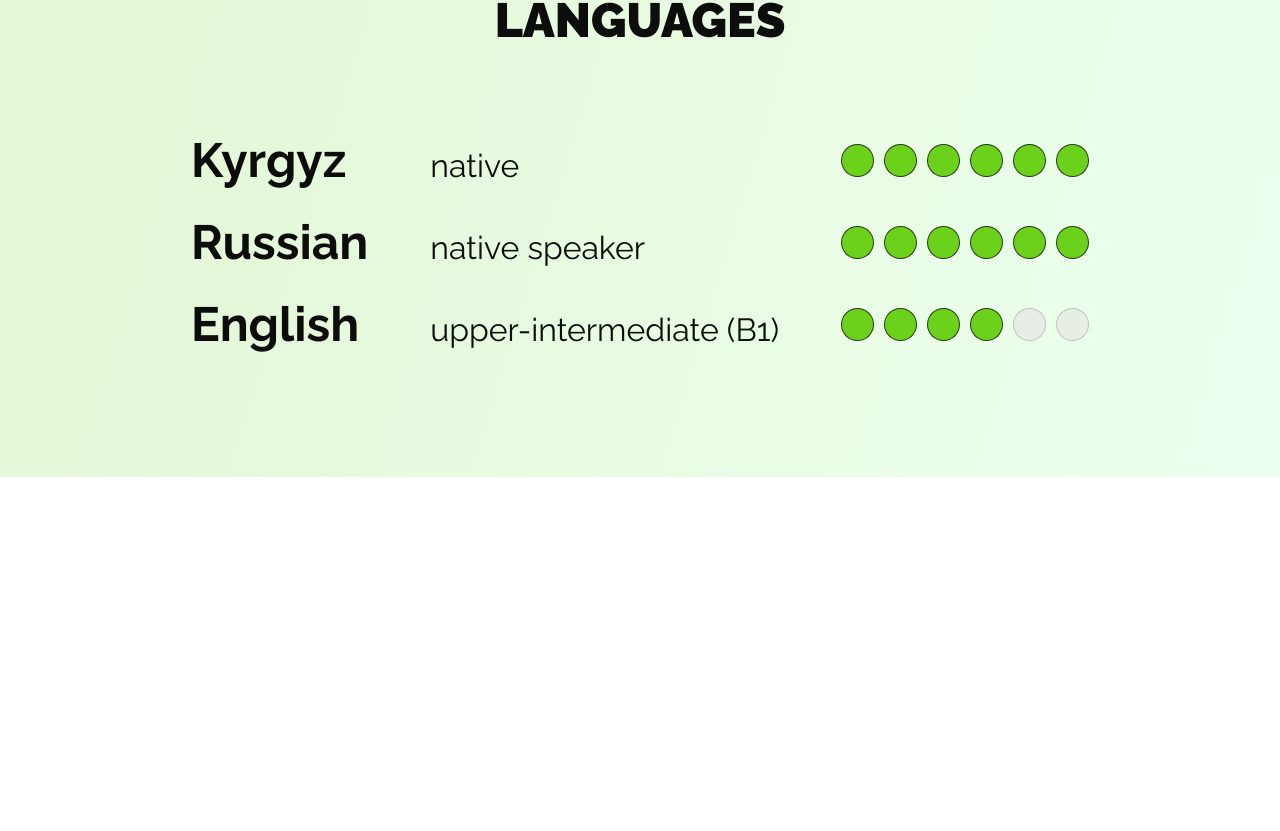
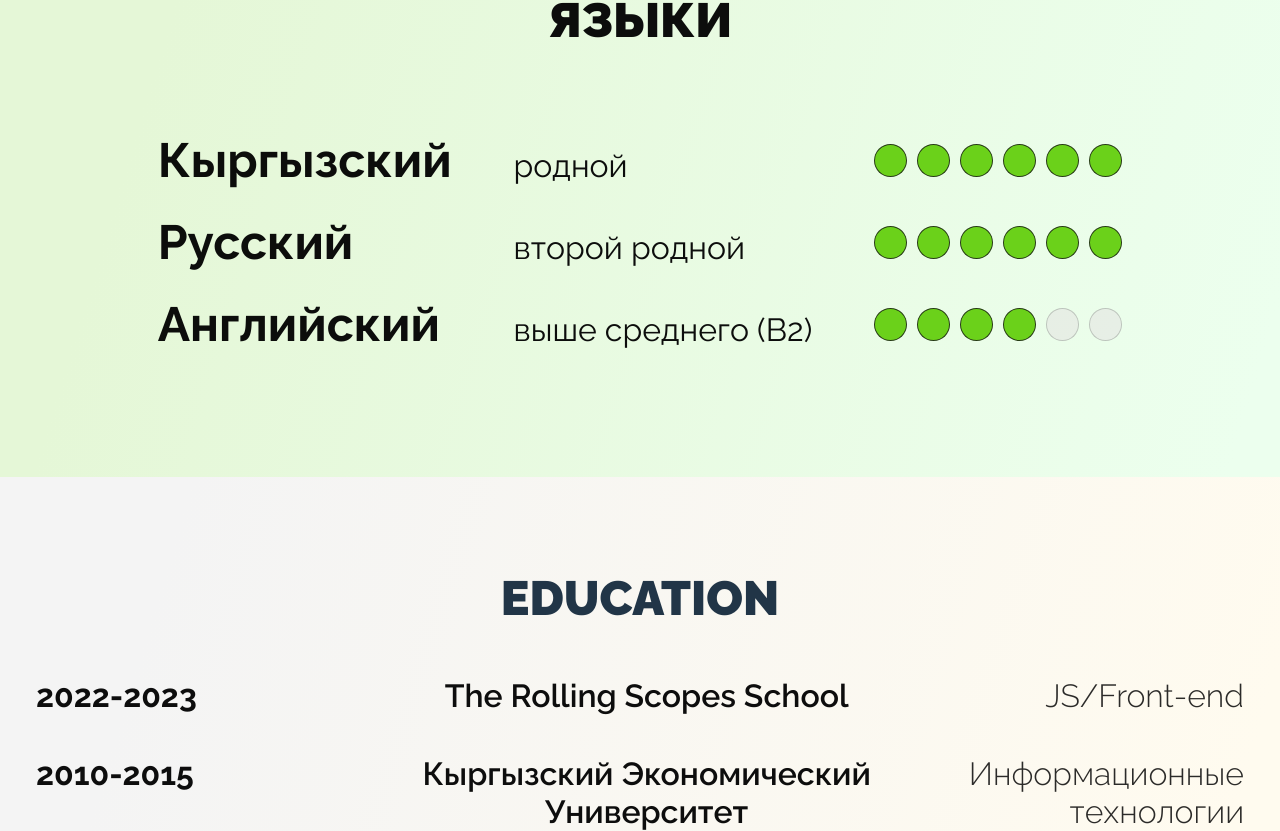
Before and after one commit to Kubatbekkk/porfolio, a React (Vite) app: page / in a window 1280 px wide. Shown: the part 2012-2843 px from the top of the page. Before the commit the page ends 2489 px from the top, so only its background shows below. Built offline with nearby package versions, Linux system fonts and the light colour scheme.

Commit message:
feat: add Education Comp, lang to Languages Comp

```diff
--- a/css/style.css
+++ b/css/style.css
@@ -1,98 +1,4 @@
-.languages {
-  display: -webkit-box;
-  display: -ms-flexbox;
-  display: flex;
-  -webkit-box-orient: vertical;
-  -webkit-box-direction: normal;
-      -ms-flex-direction: column;
-          flex-direction: column;
-  -webkit-box-align: center;
-      -ms-flex-align: center;
-          align-items: center;
-  padding: 77px 36px 125px;
-  background: -o-linear-gradient(343.13deg, #E5F7D7 13.85%, #ECFFEE 96.45%);
-  background: linear-gradient(106.87deg, #E5F7D7 13.85%, #ECFFEE 96.45%);
+.two-blocks {
+  background: -o-linear-gradient(343.13deg, #F4F4F4 13.85%, #FFFBEF 96.45%);
+  background: linear-gradient(106.87deg, #F4F4F4 13.85%, #FFFBEF 96.45%);
 }
-.languages__title {
-  margin-bottom: 84px;
-  color: rgba(0, 0, 0, 0.9490196078);
-}
-.languages__list {
-  display: grid;
-  grid-template-columns: auto auto auto;
-  gap: 26px 62px;
-  -webkit-box-align: baseline;
-      -ms-flex-align: baseline;
-          align-items: baseline;
-}
-.languages__lang {
-  font-size: 48px;
-  font-weight: 700;
-  line-height: 56px;
-  text-align: left;
-  color: rgba(0, 0, 0, 0.9490196078);
-}
-.languages__level {
-  font-size: 32px;
-  font-weight: 400;
-  line-height: 38px;
-  text-align: left;
-  color: rgba(0, 0, 0, 0.9490196078);
-}
-.languages__points {
-  display: -webkit-box;
-  display: -ms-flexbox;
-  display: flex;
-  gap: 10px;
-  -ms-flex-item-align: center;
-      align-self: center;
-}
-.languages__point {
-  width: 31px;
-  height: 31px;
-  background-color: rgba(226, 225, 225, 0.53);
-  border: 1px solid rgba(0, 0, 0, 0.18);
-  border-radius: 50%;
-  -webkit-transition: all 0.2s;
-  -o-transition: all 0.2s;
-  transition: all 0.2s;
-}
-.languages__point_check {
-  background: #6BD11A;
-  border: 1px solid rgba(19, 19, 19, 0.79);
-}
-.languages__point:hover {
-  background: #6ce607;
-  border: 1px solid rgba(19, 19, 19, 0.79);
-  -webkit-transform: scale(1.15);
-      -ms-transform: scale(1.15);
-          transform: scale(1.15);
-}
-@media screen and (max-width: 960px) {
-  .languages {
-    padding: 77px 36px 70px;
-  }
-  .languages__title {
-    -ms-flex-item-align: start;
-        align-self: flex-start;
-  }
-  .languages__list {
-    display: -webkit-box;
-    display: -ms-flexbox;
-    display: flex;
-    -webkit-box-orient: vertical;
-    -webkit-box-direction: normal;
-        -ms-flex-direction: column;
-            flex-direction: column;
-    margin-right: auto;
-    gap: 0;
-  }
-  .languages__level {
-    margin: -8px 0 13px;
-  }
-  .languages__points {
-    margin-bottom: 55px;
-    -ms-flex-item-align: start;
-        align-self: flex-start;
-  }
-}
--- /dev/null
+++ b/src/data/education.ts
@@ -0,0 +1,13 @@
+const education = [
+  {
+    year: "2022-2023",
+    where: "The Rolling Scopes School",
+    profession: "JS/Front-end",
+  },
+  {
+    year: "2010-2015",
+    where: "Kyrgyz Economic University",
+    profession: "Information Technology",
+  },
+]
+export default education
--- a/src/data/lang.ts
+++ b/src/data/lang.ts
@@ -16,6 +16,18 @@ const privateLang = {
     "about2": "In the course of training, I have completed more than a dozen different works as part of <span>The Rolling Scopes School</span> training course.",
     "about3": "I have experience working with various <span>tools</span> and <span>libraries</span>, experience in team development, according to the <span>git-flow</span> methodology.",
     "about4": "My work is highly appreciated, among the other students and the mentors of the school.",
+
+    "Kyrgyz": "Kyrgyz",
+    "Russian": "Russian",
+    "English": "English",
+    "near-native": "near-native",
+    "native": "native",
+    "upper-intermediate (B2)": "upper-intermediate (B2)",
+
+    "The Rolling Scopes School": "The Rolling Scopes School",
+    "Kyrgyz Economic University": "Kyrgyz Economic University",
+    "JS/Front-end": "JS/Front-end",
+    "Information Technology": "Information Technology"
   } as any,
   ru: {
     "contacts": "контакты",
@@ -34,6 +46,18 @@ const privateLang = {
     "about2": "В процессе обучения мною было выполнено более десятка различных работ, в рамках учебного курса <span>Rolling Scopes School</span>.",
     "about3": "Имеется опыт работы с различными <span>инструментами</span> и <span>библиотеками</span>, опыт командной разработки, согласно методологии <span>git-flow</span>.",
     "about4": "Мои работы имеют высокую оценку, как среди других студентов, так и среди менторов школы.",
+
+    "Kyrgyz": "Кыргызский",
+    "Russian": "Русский",
+    "English": "Английский",
+    "near-native": "второй родной",
+    "native": "родной",
+    "upper-intermediate (B2)": "выше среднего (B2)",
+
+    "The Rolling Scopes School": "The Rolling Scopes School",
+    "Kyrgyz Economic University": "Кыргызский Экономический Университет",
+    "JS/Front-end": "JS/Front-end",
+    "Information Technology": "Информационные технологии"
   } as any
 }
 
--- a/src/data/languages.ts
+++ b/src/data/languages.ts
@@ -6,12 +6,12 @@ const languages = [
   },
   {
     name: 'Russian',
-    level: 'native speaker',
+    level: 'near-native',
     points: 6
   },
   {
     name: 'English',
-    level: 'upper-intermediate (B1)',
+    level: 'upper-intermediate (B2)',
     points: 4
   },
 ]
--- /dev/null
+++ b/src/view/components/Education/index.tsx
@@ -0,0 +1,32 @@
+import './style.scss'
+import education from '../../../data/education'
+import { Fragment } from 'react'
+import lang from '../../../data/lang'
+import { useLangStore } from '../../../hooks/lang-state'
+
+const Education = () => {
+  const { lng } = useLangStore()
+
+  return (
+    <section className='education' id='education'>
+      <h3 className="education__title">Education</h3>
+      <div className="education__list">
+        {education.map((ed, i) => (
+          <Fragment key={i}>
+            <div className="education__year">{ed.year}</div>
+            <div className="education__right-wrapper">
+              <div className="education__where">
+                {lang[lng][ed.where]}
+              </div>
+              <div className="education__profession">
+                {lang[lng][ed.profession]}
+              </div>
+            </div>
+          </Fragment>
+        ))}
+      </div>
+    </section>
+  )
+}
+
+export default Education
--- /dev/null
+++ b/src/view/components/Education/style.scss
@@ -0,0 +1,44 @@
+.education {
+  padding: 93px 36px 0px;
+
+  &__title {
+    margin-bottom: 51px;
+  }
+
+  &__list {
+    display: grid;
+    grid-template-columns: 1fr 3fr;
+    gap: 40px;
+    min-width: 1100px;
+    margin: 0 auto;
+  }
+
+  &__year {
+    font-size: 32px;
+    font-weight: 700;
+    line-height: 38px;
+    text-align: left;
+    color: #000000f2;
+  }
+
+  &__right-wrapper {
+    display: grid;
+    grid-template-columns: 2fr 1fr;
+    gap: 40px;
+  }
+
+  &__where {
+    font-size: 32px;
+    font-weight: 600;
+    line-height: 38px;
+    color: #000000f2;
+  }
+
+  &__profession {
+    font-size: 32px;
+    font-weight: 300;
+    line-height: 38px;
+    text-align: right;
+    color: #000000d4;
+  }
+}
--- a/src/view/components/languages/index.tsx
+++ b/src/view/components/languages/index.tsx
@@ -9,7 +9,7 @@ const Languages = () => {
 
   return (
     <section className='languages' id='languages'>
-      <h3 className='languages__title'>languages</h3>
+      <h3 className='languages__title'>{lang[lng]["languages"]}</h3>
       <div className="languages__list">
         {
           languages.map((language, i) => (
--- a/src/view/components/main/index.tsx
+++ b/src/view/components/main/index.tsx
@@ -3,6 +3,7 @@ import Top from '../top'
 import About from '../about'
 import Skills from '../skills'
 import Languages from '../languages'
+import Education from '../Education'
 const Main = () => {
   return (
     <>
@@ -10,6 +11,10 @@ const Main = () => {
       <About />
       <Skills />
       <Languages />
+      <div className="two-blocks">
+        <Education />
+        {/* <Courses /> */}
+      </div>
     </>
   )
 }
--- a/src/view/components/main/style.scss
+++ b/src/view/components/main/style.scss
@@ -0,0 +1,3 @@
+.two-blocks {
+  background: linear-gradient(106.87deg, #F4F4F4 13.85%, #FFFBEF 96.45%);
+}
```
